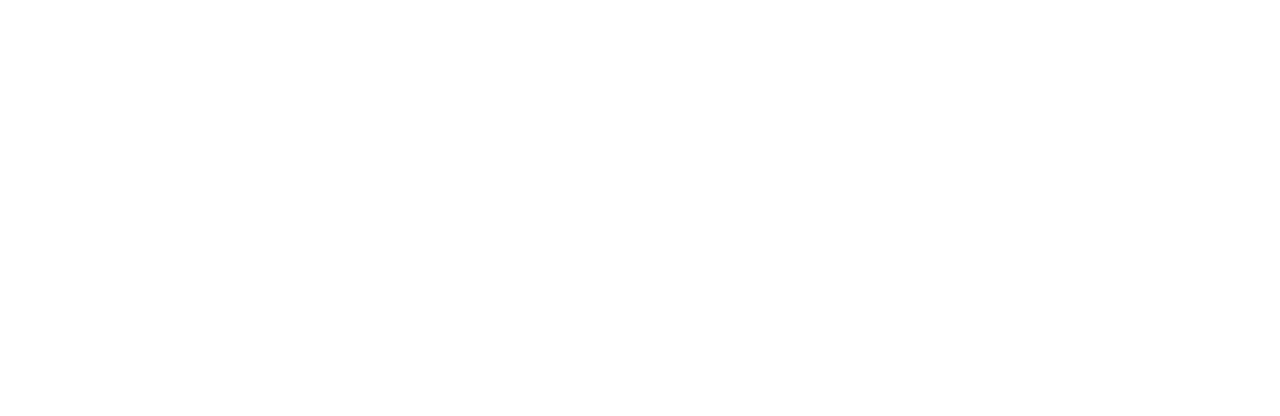
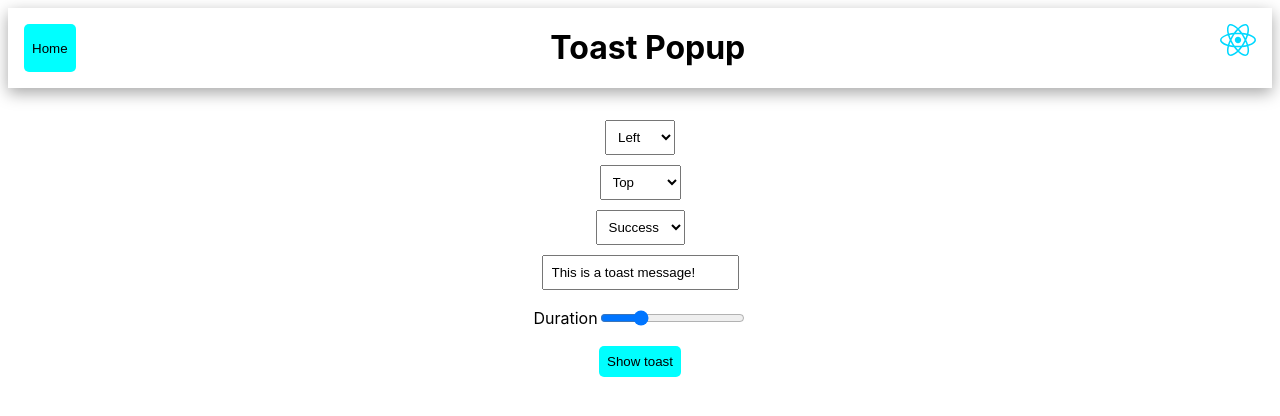
Before and after one commit to bhardwajr033/frontend-mini-challenges, a React (Vite) app: page /ToastPopUp in a window 1280 px wide. Before the commit this address had no page. Shown: the top 416 px of the page. Built offline with nearby package versions, Linux system fonts and the light colour scheme.

Commit message:
completed toast popup

```diff
--- a/package.json
+++ b/package.json
@@ -12,7 +12,8 @@
   "dependencies": {
     "react": "^18.2.0",
     "react-dom": "^18.2.0",
-    "react-router-dom": "^6.11.1"
+    "react-router-dom": "^6.11.1",
+    "react-toastify": "^9.1.2"
   },
   "devDependencies": {
     "@types/react": "^18.0.28",
--- a/src/App.css
+++ b/src/App.css
@@ -88,7 +88,7 @@
   border: 1px solid black;
 }
 
-.light-and-dark-mode{
+.light-and-dark-mode {
   text-align: left;
   padding-left: 2rem;
   height: 100vh;
@@ -99,3 +99,21 @@
   border: 1px solid blue;
   padding: 1rem;
 }
+
+.toast-popup {
+  display: flex;
+  flex-direction: column;
+  gap: 10px;
+  margin-top: 2rem;
+}
+
+.toast-popup select,
+.toast-popup input {
+  padding: 0.5rem;
+}
+
+.input-duration {
+  display: flex;
+  align-items: center;
+  justify-content: center;
+}
--- a/src/App.jsx
+++ b/src/App.jsx
@@ -6,6 +6,7 @@
 import GuessTheNumber from "./pages/GuessTheNumber";
 import TelephoneFormatter from "./pages/TelephoneFormatter";
 import LightAndDarkMode from "./pages/lightAndDarkMode";
+import ToastPopUp from "./pages/ToastPopUp";
 
 function App() {
   return (
@@ -16,6 +17,7 @@
         <Route path="/GuessTheNumber" element={<GuessTheNumber />} />
         <Route path="/TelephoneFormatter" element={<TelephoneFormatter />} />
         <Route path="/LightAndDarkMode" element={<LightAndDarkMode />} />
+        <Route path="/ToastPopUp" element={<ToastPopUp />} />
       </Routes>
     </BrowserRouter>
   );
--- a/src/pages/HomePage.jsx
+++ b/src/pages/HomePage.jsx
@@ -6,7 +6,7 @@
   { cardName: "Guess The Number", navigateTo: "/GuessTheNumber" },
   { cardName: "Telephone formatter", navigateTo: "/TelephoneFormatter" },
   { cardName: "Light & Dark mode", navigateTo: "/LightAndDarkMode" },
-  { cardName: "Toast Popup", navigateTo: "/Counter" },
+  { cardName: "Toast Popup", navigateTo: "/ToastPopUp" },
 ];
 
 function HomePage() {
--- /dev/null
+++ b/src/pages/ToastPopUp.jsx
@@ -0,0 +1,153 @@
+import React, { useReducer } from "react";
+import NavBar from "../components/NavBar";
+
+import { ToastContainer, toast } from "react-toastify";
+import "react-toastify/dist/ReactToastify.css";
+
+const reducerActions = {
+  changeTopBottom: "changeTopBottom",
+  changeLeftRight: "changeLeftRight",
+  changeType: "changeType",
+  changeDuration: "changeDuration",
+  changeMessage: "changeMessage",
+};
+
+const InitialValues = {
+  topBottom: "TOP",
+  leftRight: "LEFT",
+  type: "success",
+  message: "This is a toast message!",
+  duration: 30,
+};
+
+function reducer(state, action) {
+  switch (action.type) {
+    case reducerActions.changeTopBottom:
+      return {
+        ...state,
+        topBottom: action.payload,
+      };
+    case reducerActions.changeLeftRight:
+      return {
+        ...state,
+        leftRight: action.payload,
+      };
+    case reducerActions.changeType:
+      return {
+        ...state,
+        type: action.payload,
+      };
+    case reducerActions.changeMessage:
+      return {
+        ...state,
+        message: action.payload,
+      };
+    case reducerActions.changeDuration:
+      return {
+        ...state,
+        duration: action.payload,
+      };
+    default:
+      return state;
+  }
+}
+
+function ToastPopUp() {
+  const [toastState, dispach] = useReducer(reducer, InitialValues);
+
+  const showToast = () => {
+    const toastPosition = "".concat(
+      toastState.topBottom,
+      "_",
+      toastState.leftRight
+    );
+
+    toast[toastState.type](toastState.message, {
+      position: toast.POSITION[toastPosition],
+      autoClose: toastState.duration * 100,
+    });
+  };
+
+  return (
+    <>
+      <NavBar pageHeading="Toast Popup" />
+      <div className="toast-popup">
+        <div>
+          <select
+            onChange={({ target }) => {
+              dispach({
+                type: reducerActions.changeLeftRight,
+                payload: target.value,
+              });
+            }}
+          >
+            <option value="LEFT">Left</option>
+            <option value="RIGHT">Right</option>
+          </select>
+        </div>
+        <div>
+          <select
+            onChange={({ target }) => {
+              dispach({
+                type: reducerActions.changeTopBottom,
+                payload: target.value,
+              });
+            }}
+          >
+            <option value="TOP">Top</option>
+            <option value="BOTTOM">Bottom</option>
+          </select>
+        </div>
+        <div>
+          <select
+            onChange={({ target }) => {
+              dispach({
+                type: reducerActions.changeType,
+                payload: target.value,
+              });
+            }}
+          >
+            <option value="success">Success</option>
+            <option value="error">Error</option>
+            <option value="warning">Warning</option>
+            <option value="info">Info</option>
+          </select>
+        </div>
+        <div>
+          <input
+            value={toastState.message}
+            onChange={({ target }) => {
+              dispach({
+                type: reducerActions.changeMessage,
+                payload: target.value,
+              });
+            }}
+          />
+        </div>
+        <div className="input-duration">
+          <span>Duration</span>
+          <input
+            type="range"
+            min="10"
+            max="100"
+            value={toastState.duration}
+            onChange={({ target }) => {
+              dispach({
+                type: reducerActions.changeDuration,
+                payload: target.value,
+              });
+            }}
+          />
+        </div>
+        <div>
+          <button className="btn show-toast" onClick={showToast}>
+            Show toast
+          </button>
+          <ToastContainer />
+        </div>
+      </div>
+    </>
+  );
+}
+
+export default ToastPopUp;
```
Also changed, not shown: 1 other file (tests, documents, lock files or other folders).
